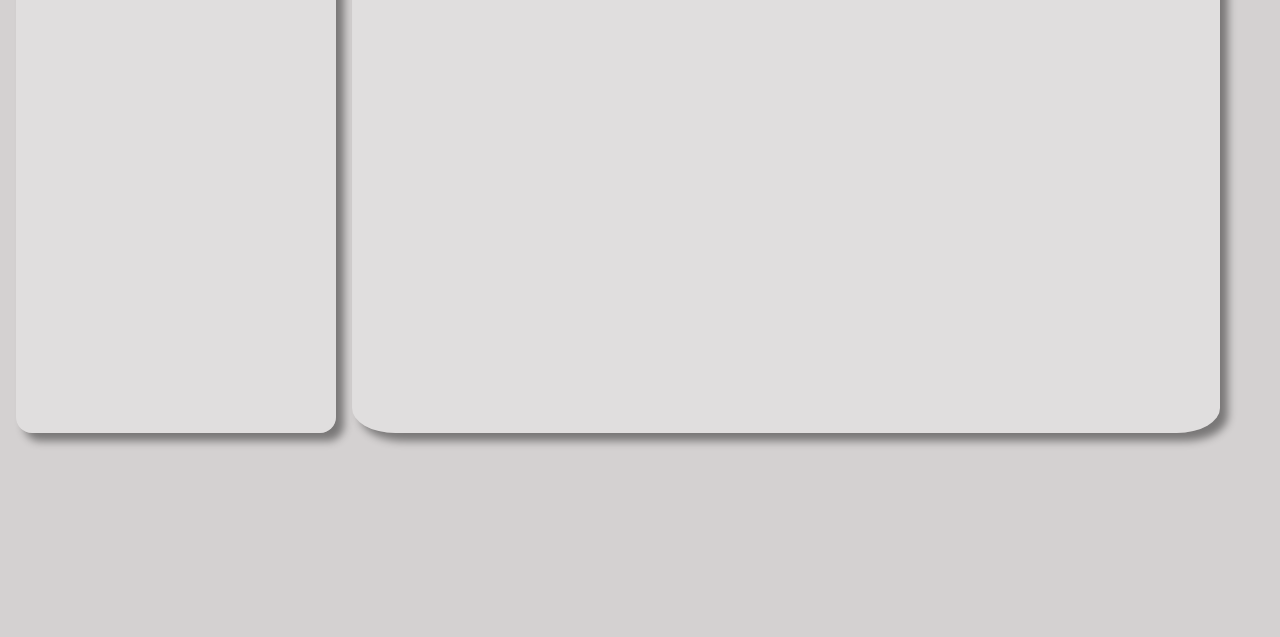
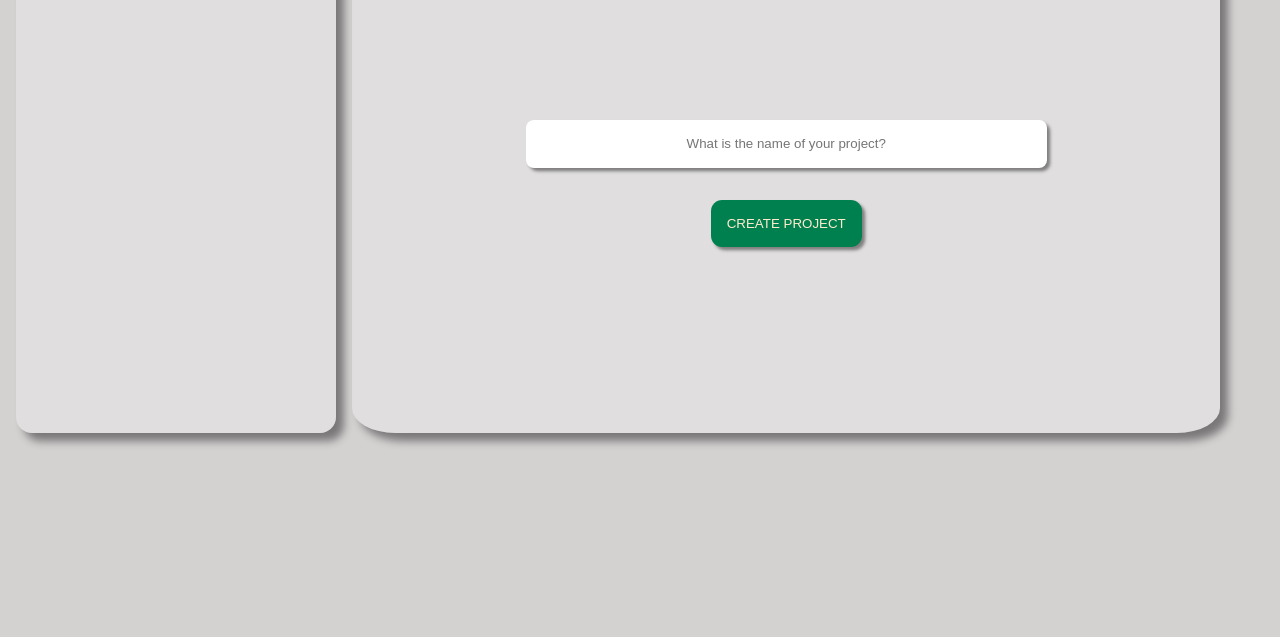
Before and after one commit to craigjtwigg/todo, a website built with webpack: page dist/index.html in a window 1280 px wide. Shown: the part 163-800 px from the top of the page. Built offline with nearby package versions, Linux system fonts and the light colour scheme; a web font is replaced by a local one.

Commit message:
Projects can now be added, next up: tasks

```diff
--- /dev/null
+++ b/src/dom.js
@@ -0,0 +1,64 @@
+const generateUI = () => {
+
+    const container = document.createElement("div")
+    container.classList.add("container")
+    document.body.appendChild(container)
+
+const generateHeader = (() => {
+    const headerDiv = document.createElement("div")
+    headerDiv.classList.add("headerDiv")
+    container.appendChild(headerDiv)
+
+    const logo = document.createElement("h1")
+    logo.classList.add("logo")
+    logo.textContent = "The Project Planner"
+    headerDiv.appendChild(logo)
+})()
+
+const generateSideBar = (() => {
+    const sideBarDiv = document.createElement("div")
+    sideBarDiv.classList.add("sideBarDiv")
+    container.appendChild(sideBarDiv)
+    const projectsHeader = document.createElement("div")
+    projectsHeader.classList.add("projectsHeader")
+    sideBarDiv.appendChild(projectsHeader)
+    projectsHeader.textContent = "PROJECTS"
+})()
+
+const generateMain = (() => {
+    const mainContentContainer = document.createElement("div")
+    mainContentContainer.classList.add("mainContentContainer")
+    container.appendChild(mainContentContainer)
+})()
+
+}
+
+export const container = document.querySelector(".container")
+export const headerDiv = document.querySelector(".headerDiv")
+export const sideBarDiv = document.querySelector(".sideBarDiv")
+//export const mainContentContainer = document.querySelector(".mainContentContainer")
+
+
+export const generateProjectForm = () => {
+    const mainContentContainer = document.querySelector(".mainContentContainer")
+    const projectFormDiv = document.createElement("div")
+    projectFormDiv.classList.add("projectFormDiv")
+    mainContentContainer.appendChild(projectFormDiv)
+    const projectInput = document.createElement("input")
+    projectInput.setAttribute("id", "projectInput")
+    projectInput.setAttribute("type", "text")
+    projectInput.setAttribute("placeholder", "What is the name of your project?")
+    projectInput.classList.add("projectForm")
+    projectInput.querySelector(".projectInput")
+    projectInput.required = true;
+    const projectSubBtn = document.createElement("button")
+    projectSubBtn.setAttribute("type", "submit")
+    projectSubBtn.textContent = "CREATE PROJECT"
+    projectSubBtn.classList.add("projectForm")
+    projectSubBtn.setAttribute("id", "projectSubBtn")
+    projectFormDiv.appendChild(projectInput)
+    projectFormDiv.appendChild(projectSubBtn)
+}
+
+
+export default generateUI
--- a/src/index.js
+++ b/src/index.js
@@ -1,35 +1,30 @@
 import './style.css'
-
-const generateUI = (() => {
-    const container = document.createElement("div")
-    container.classList.add("container")
-    document.body.appendChild(container)
-
-    const generateHeader = (() => {
-        const headerDiv = document.createElement("div")
-        headerDiv.classList.add("headerDiv")
-        container.appendChild(headerDiv)
-        const logo = document.createElement("h1")
-        logo.classList.add("logo")
-        logo.textContent = "The Project Planner"
-        headerDiv.appendChild(logo)
-    })()
-
-    const generateSideBar = (() => {
-        const sideBarDiv = document.createElement("div")
-        sideBarDiv.classList.add("sideBarDiv")
-        container.appendChild(sideBarDiv)
-        const projectsHeader = document.createElement("div")
-        projectsHeader.classList.add("projectsHeader")
-        sideBarDiv.appendChild(projectsHeader)
-        projectsHeader.textContent = "PROJECTS"
-    })()
-
-    const generateMain = (() => {
-        const mainContentContainer = document.createElement("div")
-        mainContentContainer.classList.add("mainContentContainer")
-        container.appendChild(mainContentContainer)
-    })()
+import generateUI, { generateProjectCard, generateProjectForm } from './dom'
+import Project from './project'
+import Task from './task'
+import { projectsArr } from './project'
 
 
-})()
+
+generateUI()
+generateProjectForm()
+
+
+const formInput = () => {
+    const name = document.querySelector("#projectInput").value;
+    return new Project(name)
+}
+
+const resetForm = () => {
+    const name = document.querySelector("#projectInput")
+    name.value = ""
+}
+
+const projectSubBtn = document.querySelector("#projectSubBtn")
+projectSubBtn.addEventListener("click", () => {
+    projectsArr.push(formInput())
+    //generateProjectCard(formInput())
+    console.table(projectsArr)
+    resetForm();
+
+})
--- /dev/null
+++ b/src/project.js
@@ -0,0 +1,27 @@
+export const projectsArr = []
+
+class Project {
+    constructor(name){
+        this.tasks = []
+        this.name = name
+
+        const projectID = `${name}`.toLowerCase().split(" ").join("")
+
+        this.id = projectID
+
+        const generateProjectCard = (() => {
+            const sideBarDiv = document.querySelector(".sideBarDiv")
+            const projectDiv = document.createElement("div")
+            projectDiv.classList.add("projectDiv")
+            projectDiv.setAttribute("id", projectsArr.length)
+            projectDiv.textContent = this.name
+            sideBarDiv.appendChild(projectDiv)
+        })()
+
+
+
+        return generateProjectCard;
+    }
+}
+
+export default Project
--- a/src/style.css
+++ b/src/style.css
@@ -1,10 +1,12 @@
-@import url('https://fonts.googleapis.com/css2?family=Merienda+One&display=swap');
+@import url('https://fonts.googleapis.com/css2?family=Merienda+One&family=Yanone+Kaffeesatz&display=swap');
+
 * {
     margin: 0;
     box-sizing: border-box;
 }
 
 body {
+    font-family: 'Yanone Kaffeesatz', sans-serif;
     font-size: 16px;
     margin: 0;
     background-color: rgb(212, 209, 209);
@@ -37,6 +39,9 @@ h1 {
 }
 
 .sideBarDiv {
+    display: flex;
+    align-items: center;
+    flex-direction: column;
     grid-area: sidebar;
     margin: 0 1rem;
     border-radius: 1rem;
@@ -51,6 +56,23 @@ h1 {
     align-items: center;
     justify-content: center;
     padding: 1rem;
+    font-size: 2rem;
+}
+
+.projectDiv {
+    display: flex;
+    align-items: center;
+    justify-content: center;
+    background-color: rgba(161, 160, 160, 0.137);
+    padding: 0.5rem;
+    border-radius: 0.5rem;
+    box-shadow: rgba(0, 0, 0, 0.432) 0.1rem 0.1rem 0.1rem;
+    width: 90%;
+}
+
+.projectDiv:hover {
+    cursor: pointer;
+    background-color: rgba(102, 101, 101, 0.137);
 }
 
 .mainContentContainer {
@@ -62,3 +84,42 @@ h1 {
     height: 500px;
     width: 92%;
 }
+
+.projectFormDiv {
+    display: flex;
+    flex-direction: column;
+    gap: 2rem;
+    height: 100%;
+    justify-content: center;
+    align-items: center;
+}
+
+#projectInput {
+    display: block;
+    width: 60%;
+    border-radius: 0.5rem;
+    height: 3rem;
+    text-align: center;
+    border: none;
+    box-shadow: rgba(0, 0, 0, 0.432) 0.2rem 0.2rem 0.2rem;
+}
+
+#projectInput:focus {
+    border: rgb(2, 175, 109) solid 1px;
+}
+
+#projectSubBtn {
+    display: block;
+    background-color: rgb(0, 128, 79);
+    color: blanchedalmond;
+    padding: 1rem;
+    border: none;
+    border-radius: 0.7rem;
+    box-shadow: rgba(0, 0, 0, 0.432) 0.2rem 0.2rem 0.2rem;
+}
+
+#projectSubBtn:hover {
+    cursor: pointer;
+    background-color: rgb(2, 175, 109);
+
+}
--- /dev/null
+++ b/src/task.js
@@ -0,0 +1,8 @@
+class Task {
+    constructor(name, notes){
+        this.name = name
+        this.notes = notes
+    }
+}
+
+export default Task
--- a/webpack.config.js
+++ b/webpack.config.js
@@ -5,6 +5,7 @@ module.exports = {
     mode: 'development',
     entry: {
         index: './src/index.js',
+        //dom: './src/dom.js',
     },
     devtool: 'inline-source-map',
     devServer: {
```
Also changed, not shown: dist/index.html, dist/index.main.js, src/home.js (added).
